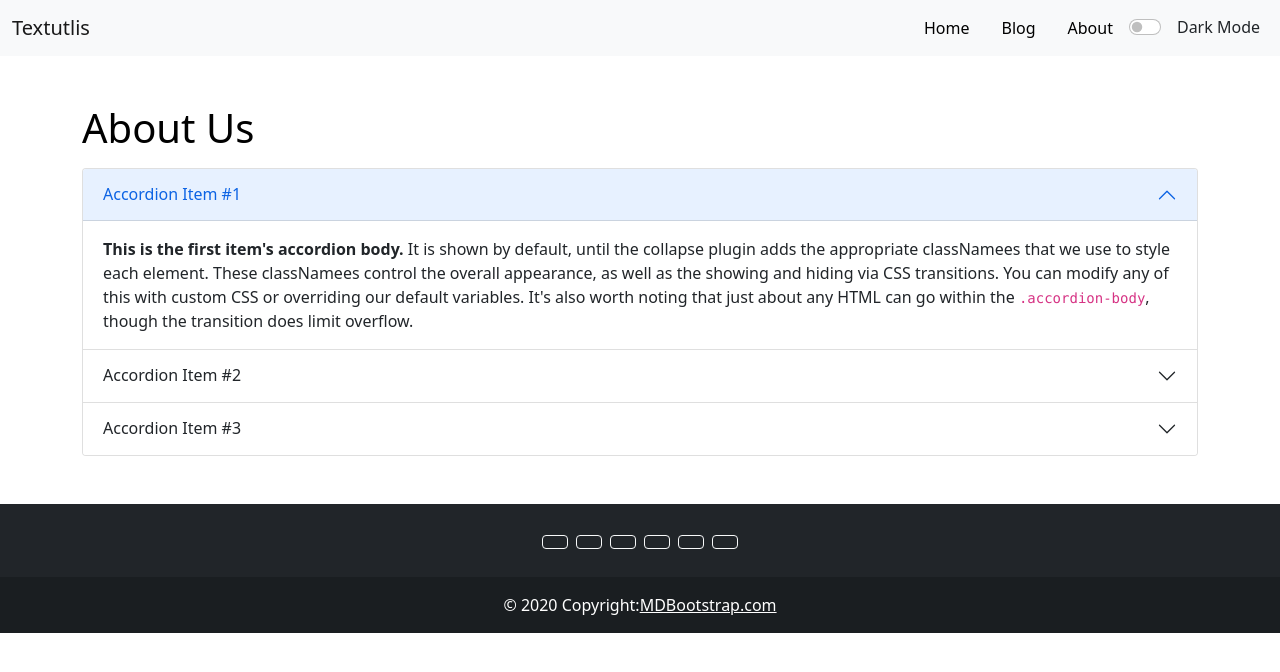
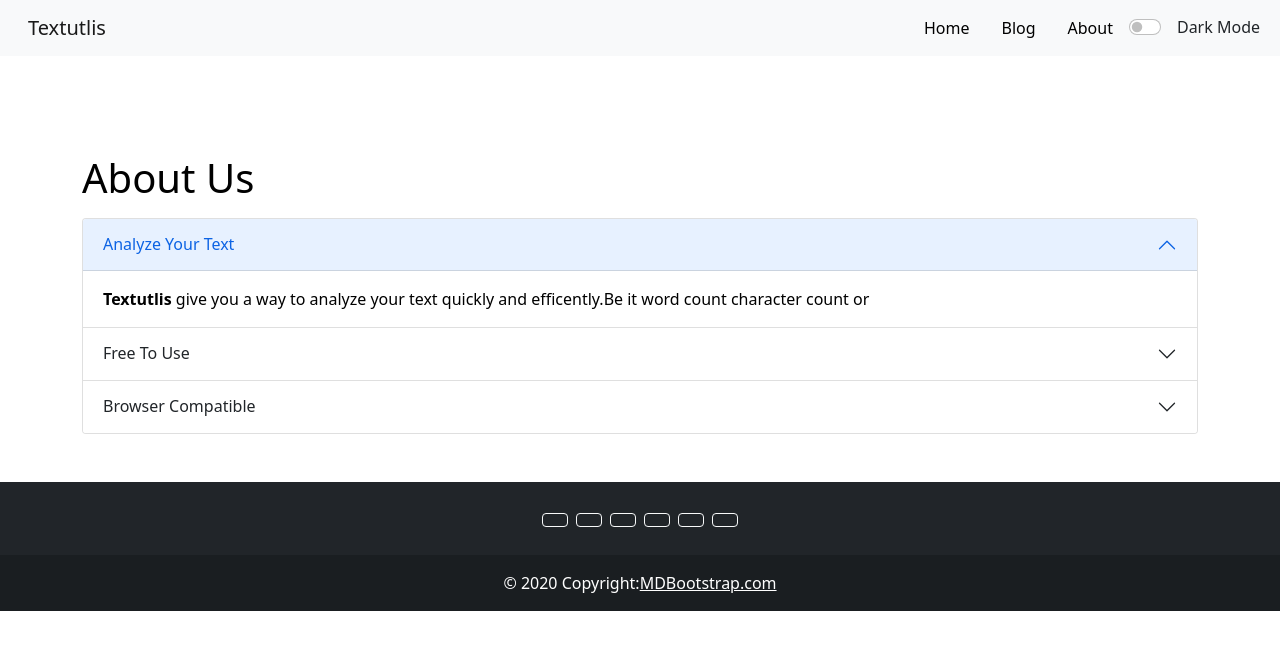
Before and after one commit to singhabhishekcse/Textutlis, a React (Create React App) app: page /about in a window 1280 px wide. Shown: the top 672 px of the page. Built offline with nearby package versions, Linux system fonts and the light colour scheme.

Commit message:
titile change for seo

```diff
--- a/public/index.html
+++ b/public/index.html
@@ -7,45 +7,21 @@
     <meta name="theme-color" content="#000000" />
     <meta
       name="description"
-      content="Web site created using create-react-app"
+      content="Textutlis is a word counter and a character counting utility which can be used to manipulate your text in the way you want. you can remove extra spaces,copy the text as well as convert your text from Uppercase to Lowercase and Lowercase to Uppercase"
     />
     <link rel="apple-touch-icon" href="%PUBLIC_URL%/logo192.png" />
-    <!--
-      manifest.json provides metadata used when your web app is installed on a
-      user's mobile device or desktop. See https://developers.google.com/web/fundamentals/web-app-manifest/
-    -->
+
     <link rel="manifest" href="%PUBLIC_URL%/manifest.json" />
-    <!--
-      Notice the use of %PUBLIC_URL% in the tags above.
-      It will be replaced with the URL of the `public` folder during the build.
-      Only files inside the `public` folder can be referenced from the HTML.
 
-      Unlike "/favicon.ico" or "favicon.ico", "%PUBLIC_URL%/favicon.ico" will
-      work correctly both with client-side routing and a non-root public URL.
-      Learn how to configure a non-root public URL by running `npm run build`.
-    -->
     <link href="https://cdn.jsdelivr.net/npm/bootstrap@5.1.0/dist/css/bootstrap.min.css" rel="stylesheet" integrity="sha384-KyZXEAg3QhqLMpG8r+8fhAXLRk2vvoC2f3B09zVXn8CA5QIVfZOJ3BCsw2P0p/We" crossorigin="anonymous">
 
 
-    <title>Textutlis</title>
+    <title>Textutlis | Words counter | Characters Counter | Lowercase to Uppercase | Uppercase to Lowercase</title>
 
   </head>
   <body>
     <noscript>You need to enable JavaScript to run this app.</noscript>
     <div id="root"></div>
-    <!--
-      This HTML file is a template.
-      If you open it directly in the browser, you will see an empty page.
-
-      You can add webfonts, meta tags, or analytics to this file.
-      The build step will place the bundled scripts into the <body> tag.
-
-      To begin the development, run `npm start` or `yarn start`.
-      To create a production bundle, use `npm run build` or `yarn build`.
-    -->
-
-
-
 
 
 
--- a/src/Components/Alert.js
+++ b/src/Components/Alert.js
@@ -8,11 +8,12 @@ const Alert = (props) => {
   }
 
     return (
-            props.alert &&  <div className={`alert alert-${props.alert.type} alert-dismissible fade show`} role="alert">
+            <div style={{height:"50px"}}>
+                  {props.alert &&  <div className={`alert alert-${props.alert.type} alert-dismissible fade show`} role="alert">
                 <strong>{capitilized(props.alert.type)}</strong> {props.alert.meesage}
                 {/* <button type="button" className="btn-close" data-bs-dismiss="alert" aria-label="Close"></button> */}
+            </div>}
             </div>
-
     )
 }
 
--- a/src/Components/NavBar.js
+++ b/src/Components/NavBar.js
@@ -14,7 +14,7 @@ const NavBar = (props) => {
 
                     <div className="container-fluid">
 
-                    <Link className="navbar-brand" to="/">{props.title}</Link>
+                    <Link className="navbar-brand mx-3" to="/">{props.title}</Link>
 
                           <button className="navbar-toggler" type="button" data-bs-toggle="collapse" data-bs-target="navbarSupportedContent" aria-controls="navbarSupportedContent" aria-expanded="false" aria-label="Toggle navigation" onClick={() => {setshow(!show)} }>
                           <span className="navbar-toggler-icon"></span>
--- a/src/Components/TextForm.js
+++ b/src/Components/TextForm.js
@@ -55,7 +55,7 @@ const habdleOnChange = (event)=>{
                 <div className="mstateb-3 my-5" >
 
                     <label htmlFor="textBox" className="form-label"> <h2  style= {{ color: props.mode === "dark" ? "white": "black" }}> {props.heading}</h2></label>
-                    <textarea className="form-control" value={text} id="textBox" rows="8"   onChange={habdleOnChange}  placeholder="enter text here"    style= {{ backgroundColor: props.mode === "dark" ? "#dcdcdc": "white",
+                    <textarea className="form-control" value={text} id="textBox" rows="8"   onChange={habdleOnChange}  placeholder="enter text here"    style= {{ backgroundColor: props.mode === "dark" ? "#f8fafc": "white",
                               color: props.mode === "dark" ? "black": "black"  }}></textarea>
 
                     <button type="button" className="btn btn-info my-3 mx-1" onClick={handleUpClick}>UpperCase</button>
--- a/src/Components/about.js
+++ b/src/Components/about.js
@@ -8,40 +8,43 @@ const About = (props) => {
     return (
         <> <div className="container my-5">
           <h1 style= {{ color: props.mode === "dark" ? "white": "black" }}>About Us</h1>
-            <div className="accordion my-3" id="accordionExample">
+            <div className="accordion my-3" id="accordionExample" >
                             <div className="accordion-item">
                                 <h2 className="accordion-header" id="headingOne">
                                 <button className="accordion-button" type="button" data-bs-toggle="collapse" data-bs-target="#collapseOne" aria-expanded="true" aria-controls="collapseOne">
-                                    Accordion Item #1
+                                    Analyze Your Text
                                 </button>
                                 </h2>
                                 <div id="collapseOne" className="accordion-collapse collapse show" aria-labelledby="headingOne" data-bs-parent="#accordionExample">
-                                <div className="accordion-body">
-                                    <strong>This is the first item's accordion body.</strong> It is shown by default, until the collapse plugin adds the appropriate classNamees that we use to style each element. These classNamees control the overall appearance, as well as the showing and hiding via CSS transitions. You can modify any of this with custom CSS or overriding our default variables. It's also worth noting that just about any HTML can go within the <code>.accordion-body</code>, though the transition does limit overflow.
+                                <div className="accordion-body"  style= {{ backgroundColor: props.mode === "dark" ? "##f4f5f6": "white",
+                              color: props.mode === "dark" ? "black": "black"  }}>
+                                    <strong>Textutlis</strong> give you a way to analyze your text quickly and efficently.Be it word count character count or
                                 </div>
                                 </div>
                             </div>
                             <div className="accordion-item">
                                 <h2 className="accordion-header" id="headingTwo">
                                 <button className="accordion-button collapsed" type="button" data-bs-toggle="collapse" data-bs-target="#collapseTwo" aria-expanded="false" aria-controls="collapseTwo">
-                                    Accordion Item #2
+                                    Free To Use
                                 </button>
                                 </h2>
                                 <div id="collapseTwo" className="accordion-collapse collapse" aria-labelledby="headingTwo" data-bs-parent="#accordionExample">
-                                <div className="accordion-body">
-                                    <strong>This is the second item's accordion body.</strong> It is hidden by default, until the collapse plugin adds the appropriate classNamees that we use to style each element. These classNamees control the overall appearance, as well as the showing and hiding via CSS transitions. You can modify any of this with custom CSS or overriding our default variables. It's also worth noting that just about any HTML can go within the <code>.accordion-body</code>, though the transition does limit overflow.
+                                <div className="accordion-body" style= {{ backgroundColor: props.mode === "dark" ? "##f4f5f6": "white",
+                              color: props.mode === "dark" ? "black": "black"  }}>
+                                    <strong>Textutlis</strong> is a free character count Tool that provides instant character count & word count statistics for a given text. Textutlis reports the number of words and characters. Thus it is suitable for  writing text with word/character limit.
                                 </div>
                                 </div>
                             </div>
                             <div className="accordion-item">
                                 <h2 className="accordion-header" id="headingThree">
                                 <button className="accordion-button collapsed" type="button" data-bs-toggle="collapse" data-bs-target="#collapseThree" aria-expanded="false" aria-controls="collapseThree">
-                                    Accordion Item #3
+                                    Browser Compatible
                                 </button>
                                 </h2>
                                 <div id="collapseThree" className="accordion-collapse collapse" aria-labelledby="headingThree" data-bs-parent="#accordionExample">
-                                <div className="accordion-body">
-                                    <strong>This is the third item's accordion body.</strong> It is hidden by default, until the collapse plugin adds the appropriate classNamees that we use to style each element. These classNamees control the overall appearance, as well as the showing and hiding via CSS transitions. You can modify any of this with custom CSS or overriding our default variables. It's also worth noting that just about any HTML can go within the <code>.accordion-body</code>, though the transition does limit overflow.
+                                <div className="accordion-body" style= {{ backgroundColor: props.mode === "dark" ? "##f4f5f6": "white",
+                              color: props.mode === "dark" ? "black": "black"  }}>
+                                   This words counter  software work in any web Browser such as Chrome, Firefox, Safari , Opera . its suits to count character in facebook,blog,books,excel document,pdf document , assay etc.
                                 </div>
                                 </div>
                             </div>
```
